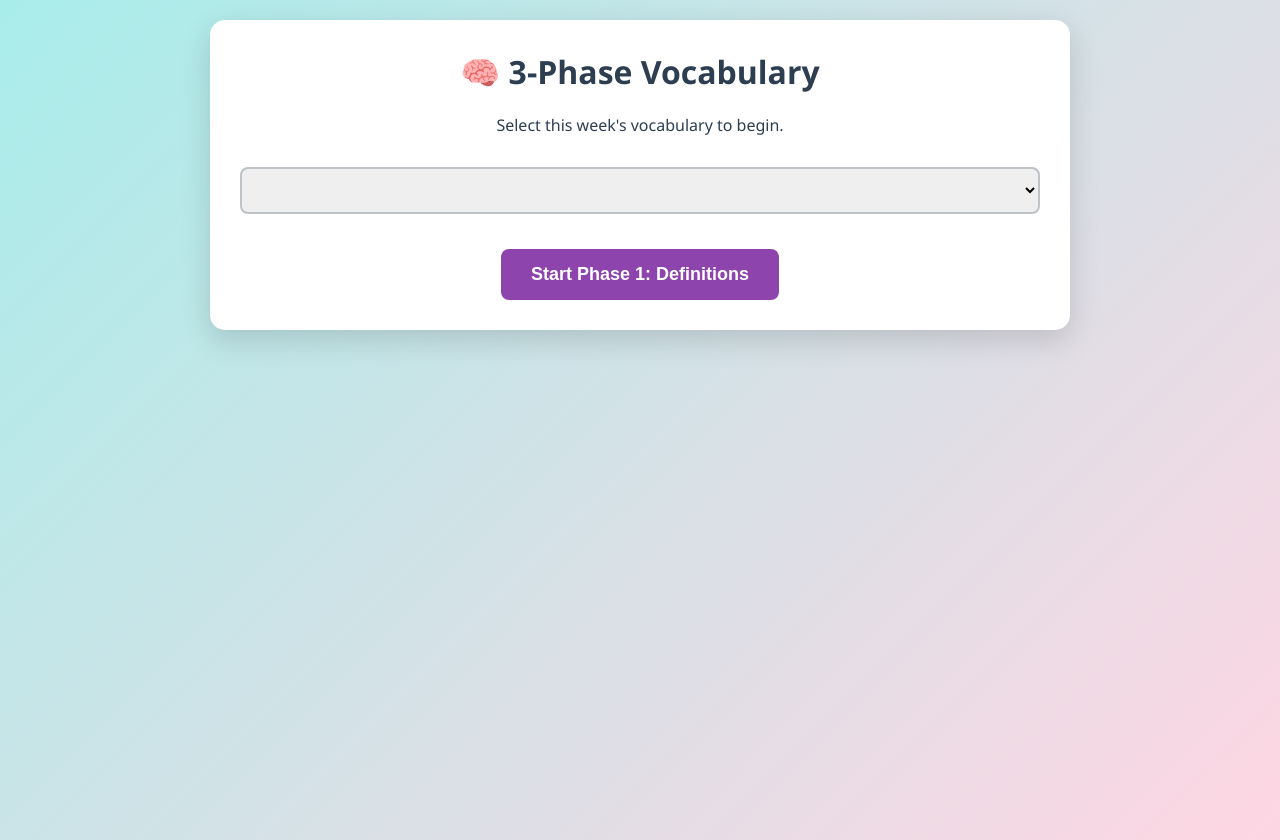
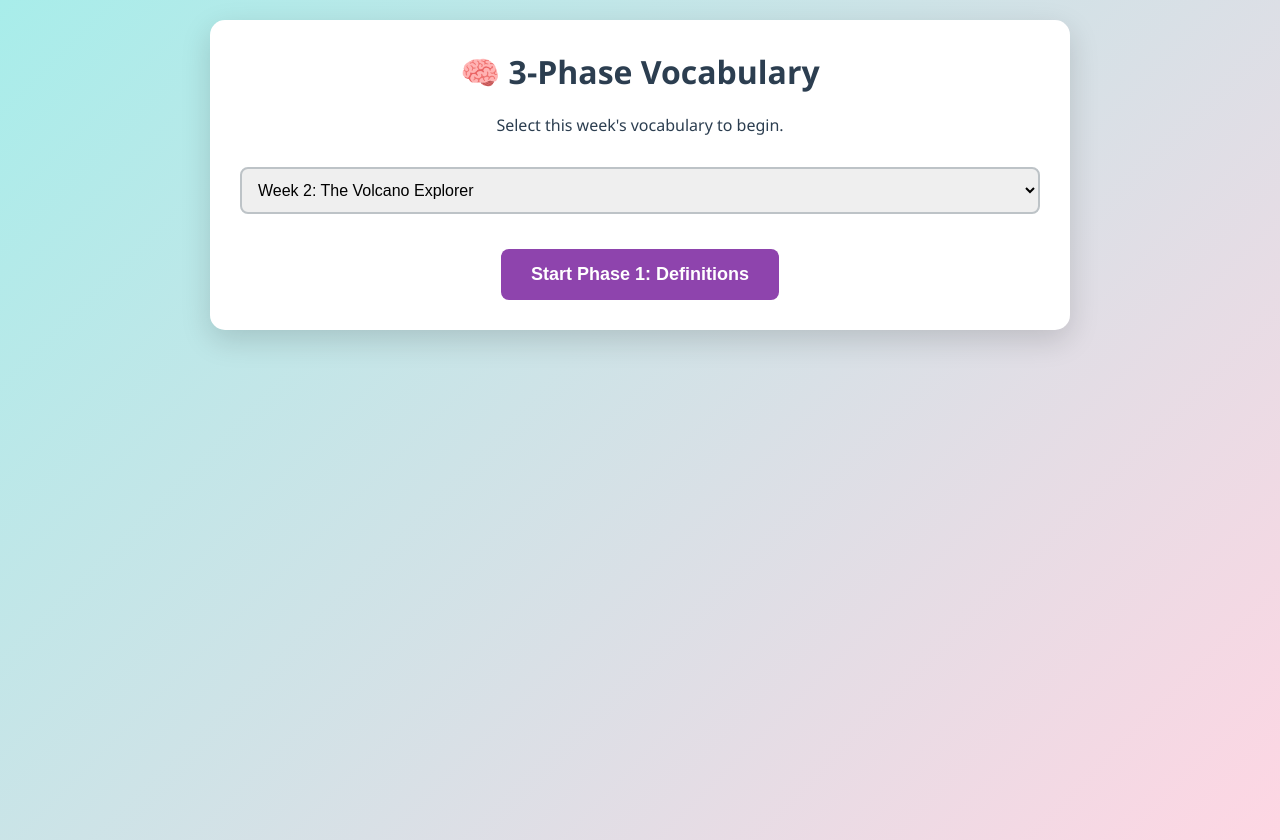
Before and after one commit to hyperspacey-star/Vocabulary-Builder, a plain HTML site: page index.html in a window 1280 px wide. Drawn offline with Linux system fonts and the light colour scheme.

Commit message:
Update index.html

```diff
--- a/index.html
+++ b/index.html
@@ -129,7 +129,7 @@
 // ==========================================
 const weeklyData = {
     "Week 2: The Volcano Explorer": {
-        audioFolder: "audio/abigail_vocab_week2",
+        audioFolder: "abigail_vocab_week2", // Removed the extra "audio/"
         words: [
             { word: "scalding", def: "burning; very hot", sentence: "The soup was so _ that I had to wait ten minutes to eat it." },
             { word: "structure", def: "something built or constructed", sentence: "The Eiffel Tower is a famous metal _ in Paris." },
@@ -143,9 +143,9 @@ const weeklyData = {
             { word: "dormant", def: "inactive; asleep", sentence: "The volcano is currently _, but scientists say it might wake up one day." }
         ],
         story: "Deep in the remote jungle, explorers found an ancient stone _structure_. It stood just beyond the _boundary_ of the mapped territory. They stepped into the _interior_ and found a massive, echoey _chamber_. Suddenly, the floor began to _buckle_ under their boots, revealing a hidden pool of _scalding_ water beneath them! They realized this wasn't just a ruin; it was built inside a _dormant_ volcano that clearly wasn't _extinct_ yet. The leader quickly decided to _subdivide_ the team so they could search for an exit faster, hoping to share their amazing discovery on a _global_ news network once they escaped."
-    }
-        "Week 1: Wizard of Oz (Part 1)": {
-        audioFolder: "audio/abigail_vocab_week1",
+    }, // <--- THIS IS THE COMMA YOU WERE MISSING
+    "Week 1: Wizard of Oz (Part 1)": {
+        audioFolder: "abigail_vocab_week1", // Removed the extra "audio/"
         words: [
             { word: "perched", def: "sitting high up or resting on an edge", sentence: "The bird was _ on the branch." },
             { word: "puzzled", def: "confused because you don't understand something", sentence: "I was very _ by the difficult math problem." },
```
